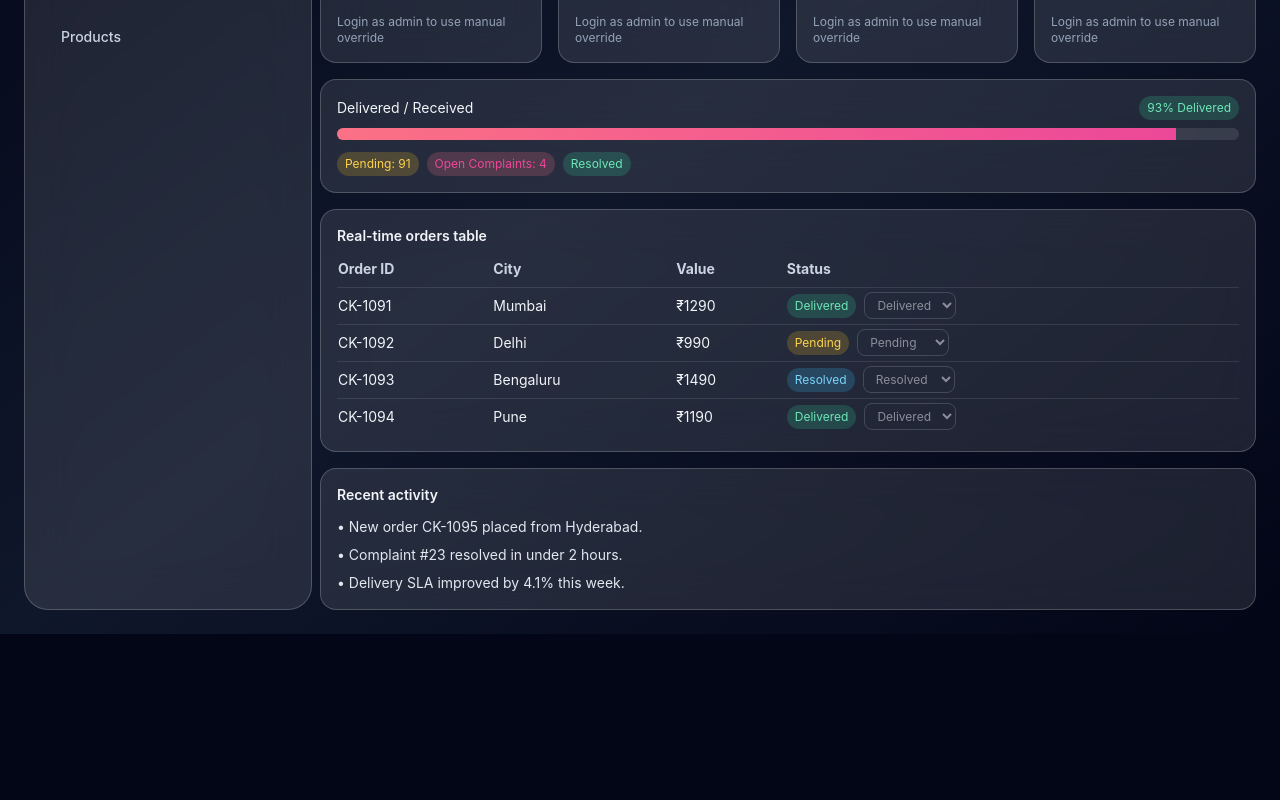
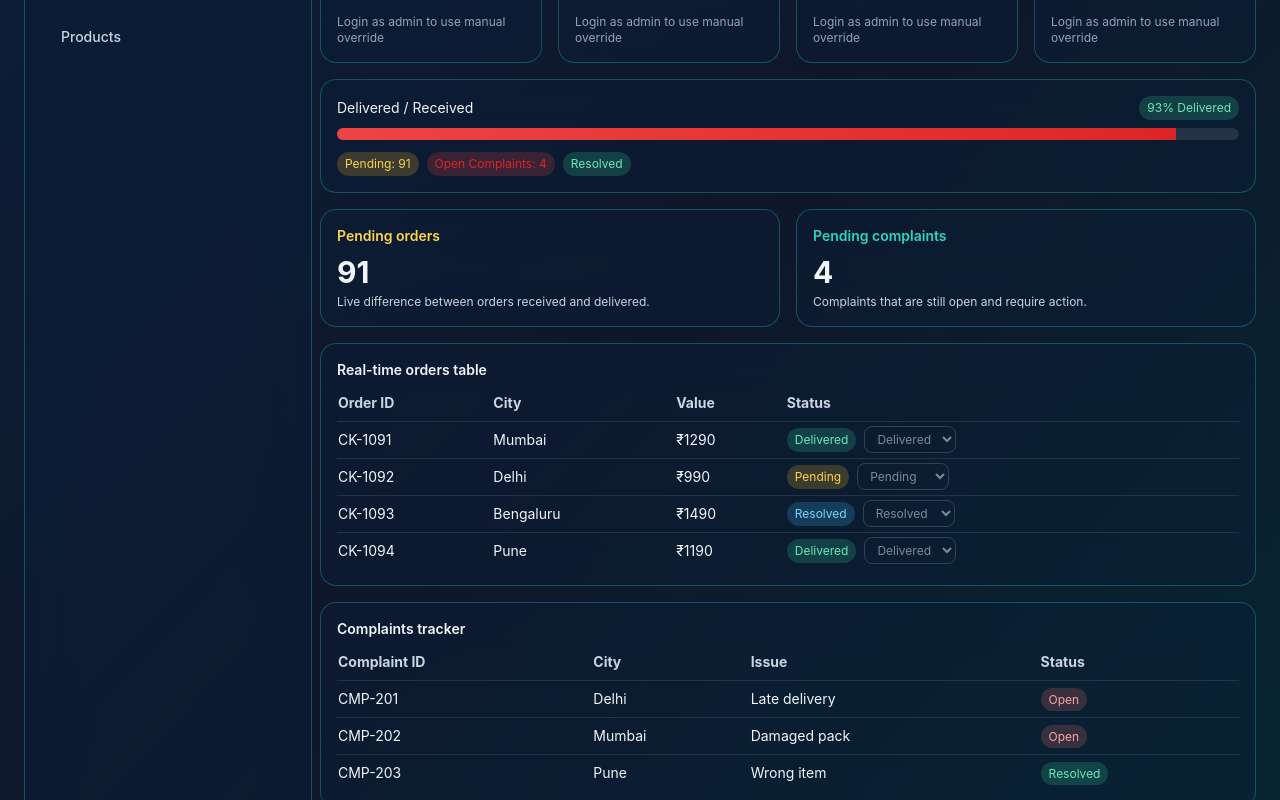
Before and after one commit to utsabpradhan8211-dot/chings, a React (Vite) app: page / in a window 1280 px wide. Shown: the part 340-1140 px from the top of the page. Before the commit the page ends 974 px from the top, so only its background shows below. Built offline with nearby package versions, Linux system fonts and the light colour scheme.

Commit message:
Update theme palettes and add pending order/complaint visibility

```diff
--- a/src/App.jsx
+++ b/src/App.jsx
@@ -55,8 +55,8 @@ export default function App() {
       <div
         className={`min-h-screen p-4 transition-colors duration-300 md:p-6 ${
           darkMode
-            ? 'bg-gradient-to-br from-slate-950 via-slate-900 to-slate-950 text-slate-100'
-            : 'bg-gradient-to-br from-slate-100 via-white to-brand-rose/10 text-slate-900'
+            ? 'bg-gradient-to-br from-brand-navy via-slate-900 to-brand-deepSea/30 text-slate-100'
+            : 'bg-gradient-to-br from-rose-50 via-red-50 to-rose-100 text-red-950'
         }`}
       >
         <div className="mx-auto grid max-w-[1600px] gap-4 lg:grid-cols-[280px_1fr]">
--- a/src/components/OrdersPanel.jsx
+++ b/src/components/OrdersPanel.jsx
@@ -20,6 +20,12 @@ const initialRows = [
   { id: 'CK-1092', city: 'Delhi', status: 'Pending', value: 990 },
   { id: 'CK-1093', city: 'Bengaluru', status: 'Resolved', value: 1490 },
   { id: 'CK-1094', city: 'Pune', status: 'Delivered', value: 1190 },
+];
+
+const complaintRows = [
+  { id: 'CMP-201', city: 'Delhi', issue: 'Late delivery', status: 'Open' },
+  { id: 'CMP-202', city: 'Mumbai', issue: 'Damaged pack', status: 'Open' },
+  { id: 'CMP-203', city: 'Pune', issue: 'Wrong item', status: 'Resolved' },
 ];
 
 const statusClasses = {
@@ -188,6 +194,23 @@ export default function OrdersPanel({ search, showRecentActivity = false, isAdmi
         </div>
       </div>
 
+      <div className="grid gap-4 md:grid-cols-2">
+        <div className="glass rounded-2xl p-4">
+          <h3 className="text-sm font-semibold text-amber-500 dark:text-amber-300">Pending orders</h3>
+          <p className="mt-2 text-3xl font-bold">{status.pending}</p>
+          <p className="mt-1 text-xs text-slate-500 dark:text-slate-300">
+            Live difference between orders received and delivered.
+          </p>
+        </div>
+        <div className="glass rounded-2xl p-4">
+          <h3 className="text-sm font-semibold text-brand-pink dark:text-brand-sea">Pending complaints</h3>
+          <p className="mt-2 text-3xl font-bold">{status.openComplaints}</p>
+          <p className="mt-1 text-xs text-slate-500 dark:text-slate-300">
+            Complaints that are still open and require action.
+          </p>
+        </div>
+      </div>
+
       <div className="glass overflow-x-auto rounded-2xl p-4">
         <h3 className="mb-3 text-sm font-semibold">Real-time orders table</h3>
         <table className="w-full text-left text-sm">
@@ -232,6 +255,40 @@ export default function OrdersPanel({ search, showRecentActivity = false, isAdmi
         </table>
       </div>
 
+      <div className="glass overflow-x-auto rounded-2xl p-4">
+        <h3 className="mb-3 text-sm font-semibold">Complaints tracker</h3>
+        <table className="w-full text-left text-sm">
+          <thead className="text-slate-500 dark:text-slate-300">
+            <tr>
+              <th className="pb-2">Complaint ID</th>
+              <th className="pb-2">City</th>
+              <th className="pb-2">Issue</th>
+              <th className="pb-2">Status</th>
+            </tr>
+          </thead>
+          <tbody>
+            {complaintRows.map((item) => (
+              <tr key={item.id} className="border-t border-white/10">
+                <td className="py-2">{item.id}</td>
+                <td>{item.city}</td>
+                <td>{item.issue}</td>
+                <td>
+                  <span
+                    className={`rounded-full px-2 py-1 text-xs ${
+                      item.status === 'Open'
+                        ? 'bg-red-400/20 text-red-500 dark:text-red-300'
+                        : 'bg-emerald-400/20 text-emerald-500 dark:text-emerald-300'
+                    }`}
+                  >
+                    {item.status}
+                  </span>
+                </td>
+              </tr>
+            ))}
+          </tbody>
+        </table>
+      </div>
+
       {showRecentActivity && (
         <div className="glass rounded-2xl p-4">
           <h3 className="mb-3 text-sm font-semibold">Recent activity</h3>
--- a/src/index.css
+++ b/src/index.css
@@ -16,14 +16,14 @@ body {
 }
 
 .glass {
-  @apply border border-slate-300/40 bg-white/70 backdrop-blur-xl dark:border-white/20 dark:bg-white/10;
+  @apply border border-rose-300/40 bg-rose-50/70 backdrop-blur-xl dark:border-brand-sea/30 dark:bg-brand-navy/40;
 }
 
 .glass-strong {
-  @apply border border-slate-300/50 bg-white/90 backdrop-blur-2xl dark:border-white/30 dark:bg-white/20;
+  @apply border border-rose-300/50 bg-rose-50/90 backdrop-blur-2xl dark:border-brand-sea/40 dark:bg-brand-navy/60;
 }
 
 * {
   scrollbar-width: thin;
-  scrollbar-color: rgba(251, 113, 133, 0.6) transparent;
+  scrollbar-color: rgba(239, 68, 68, 0.55) transparent;
 }
--- a/tailwind.config.js
+++ b/tailwind.config.js
@@ -6,13 +6,16 @@ export default {
     extend: {
       colors: {
         brand: {
-          rose: '#fb7185',
-          pink: '#ec4899',
-          plum: '#a855f7',
+          rose: '#ef4444',
+          pink: '#dc2626',
+          plum: '#be123c',
+          navy: '#0b1f3a',
+          sea: '#2dd4bf',
+          deepSea: '#0f766e',
         },
       },
       boxShadow: {
-        glow: '0 0 24px rgba(244, 114, 182, 0.55)',
+        glow: '0 0 24px rgba(34, 197, 94, 0.35)',
       },
     },
   },
```
